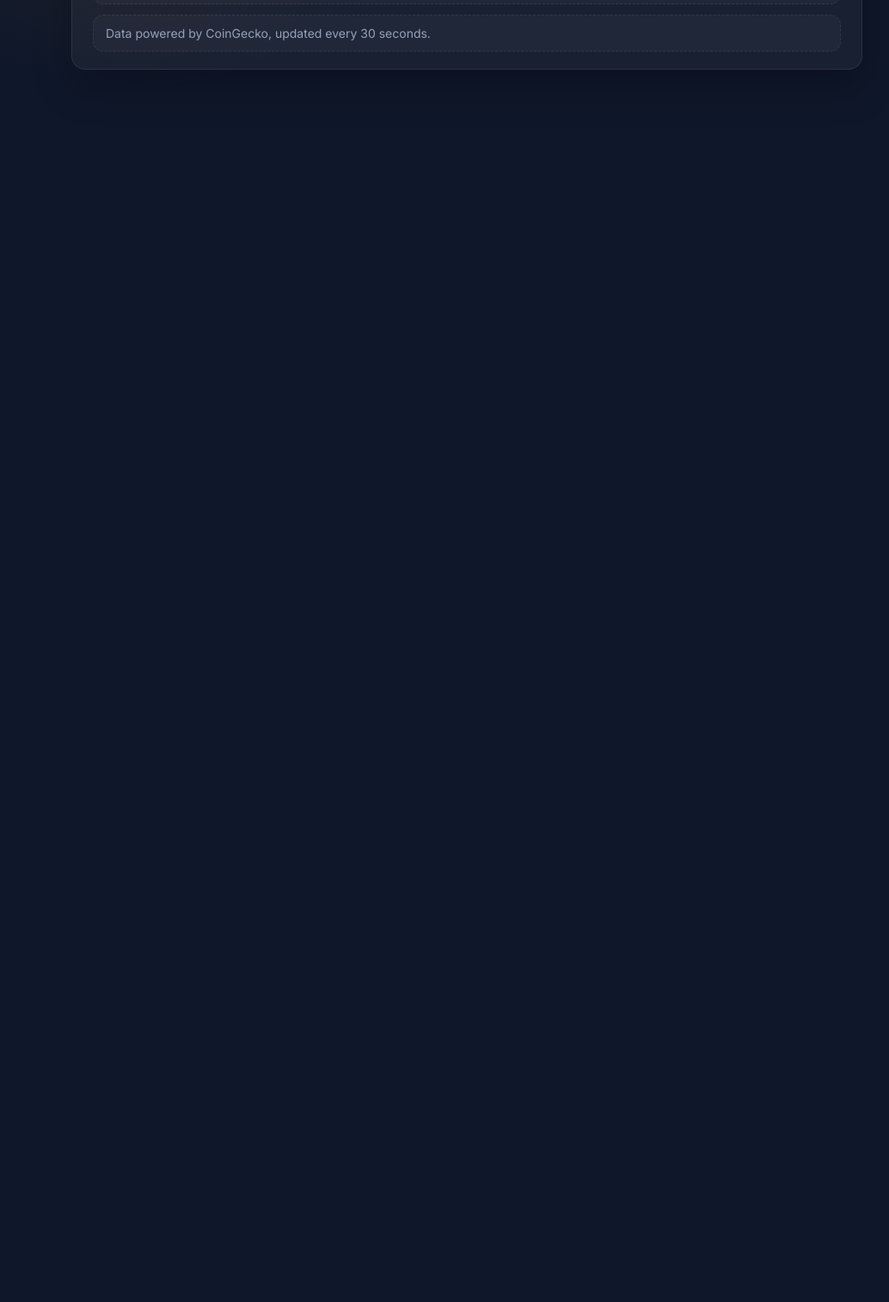
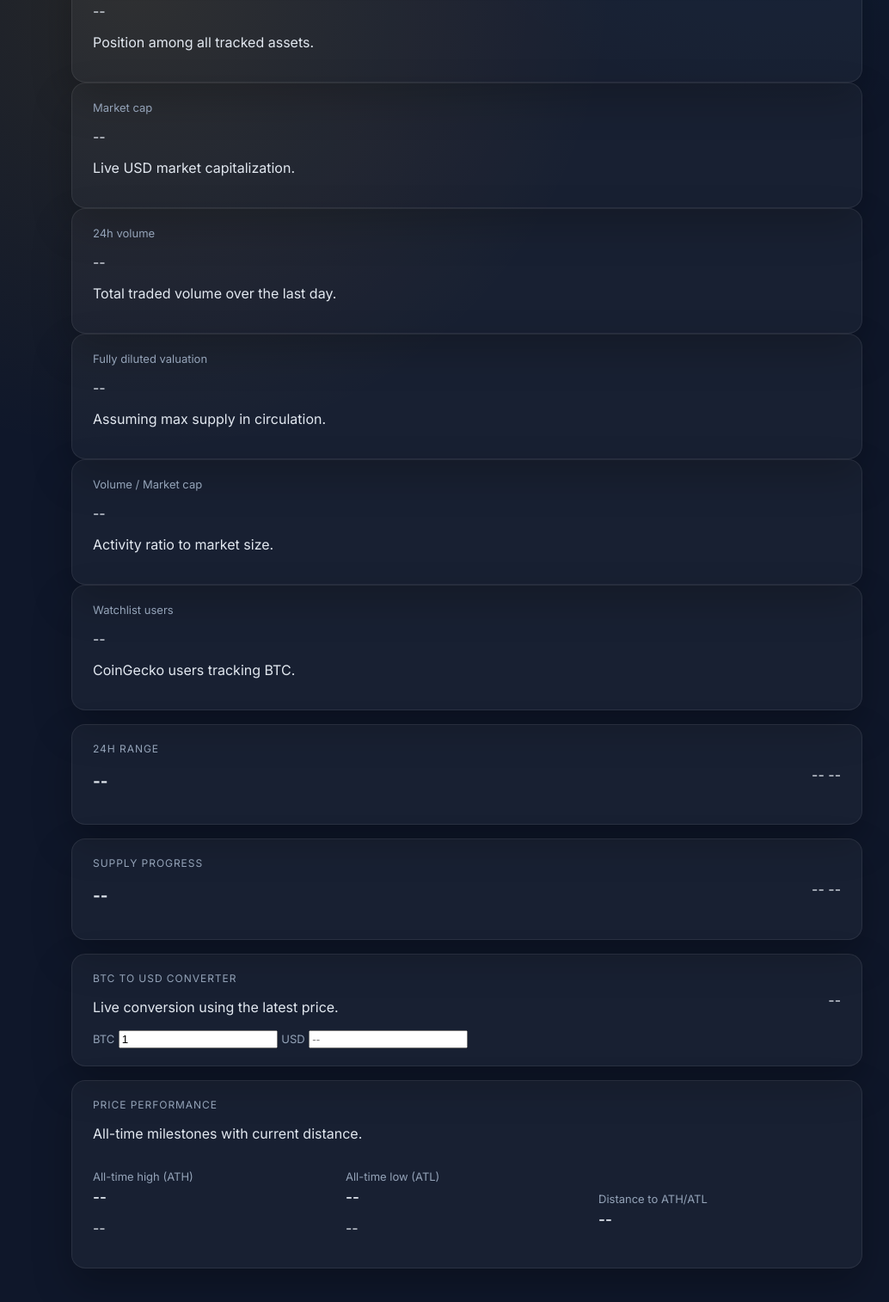
Before and after one commit to kensopro/bitcoin-outlook-app, a plain HTML site: page index.html in a window 1280 px wide. Shown: the part 414-1928 px from the top of the page at 86% size, without its empty margins (97-1131 px from the left). Before the commit the page ends 800 px from the top, so only its background shows below. Drawn offline with Linux system fonts and the light colour scheme; no server answers.

Commit message:
Update index.html

```diff
--- a/index.html
+++ b/index.html
@@ -25,35 +25,147 @@
         </div>
       </header>
 
-      <div class="alert" id="error" role="alert" aria-live="assertive" hidden></div>
-
       <main class="content">
-        <section class="card">
+        <div class="error" id="error-banner" role="alert" hidden></div>
+        <section class="card price-card">
           <div class="card-header">
             <div>
               <p class="eyebrow">Current price</p>
               <h2 class="price" id="price">--</h2>
+              <p class="subtle" id="price-direction">The next update will show the latest movement.</p>
             </div>
-            <div class="change" id="change">--</div>
+            <div class="side-column">
+              <div class="change" id="change">--</div>
+              <p class="label" id="updated">--</p>
+              <div class="actions">
+                <button id="refresh" type="button">Refresh now</button>
+              </div>
+            </div>
           </div>
           <div class="meta">
             <div>
-              <p class="label">Last updated</p>
-              <p class="value" id="updated">--</p>
+              <p class="label">Last updated (local time)</p>
+              <p class="value" id="updated-detailed">--</p>
             </div>
             <div>
               <p class="label">Previous price</p>
               <p class="value" id="previous">--</p>
             </div>
-            <div class="actions">
-              <button id="refresh" type="button">Refresh now</button>
+            <div>
+              <p class="label">Refresh cadence</p>
+              <p class="value">Every 15 seconds with manual refresh available.</p>
             </div>
           </div>
         </section>
 
-        <section class="card highlights" aria-live="polite">
-          <div class="highlight" id="direction">The next update will show the latest movement.</div>
-          <div class="highlight">Data powered by CoinGecko, updated every 30 seconds.</div>
+        <section class="stats-grid" aria-live="polite">
+          <article class="card stat">
+            <p class="label">Market cap rank</p>
+            <p class="stat-value" id="rank">--</p>
+            <p class="subtle">Position among all tracked assets.</p>
+          </article>
+          <article class="card stat">
+            <p class="label">Market cap</p>
+            <p class="stat-value" id="market-cap">--</p>
+            <p class="subtle">Live USD market capitalization.</p>
+          </article>
+          <article class="card stat">
+            <p class="label">24h volume</p>
+            <p class="stat-value" id="volume">--</p>
+            <p class="subtle">Total traded volume over the last day.</p>
+          </article>
+          <article class="card stat">
+            <p class="label">Fully diluted valuation</p>
+            <p class="stat-value" id="fdv">--</p>
+            <p class="subtle">Assuming max supply in circulation.</p>
+          </article>
+          <article class="card stat">
+            <p class="label">Volume / Market cap</p>
+            <p class="stat-value" id="vol-mc">--</p>
+            <p class="subtle">Activity ratio to market size.</p>
+          </article>
+          <article class="card stat">
+            <p class="label">Watchlist users</p>
+            <p class="stat-value" id="watchlist">--</p>
+            <p class="subtle">CoinGecko users tracking BTC.</p>
+          </article>
+        </section>
+
+        <section class="card range-card">
+          <div class="card-header">
+            <div>
+              <p class="eyebrow">24h range</p>
+              <h3 class="range-label" id="range-label">--</h3>
+            </div>
+            <div class="range-values">
+              <span id="low-24h">--</span>
+              <span id="high-24h">--</span>
+            </div>
+          </div>
+          <div class="bar" aria-hidden="true">
+            <div class="bar-fill" id="range-fill"></div>
+          </div>
+        </section>
+
+        <section class="card range-card">
+          <div class="card-header">
+            <div>
+              <p class="eyebrow">Supply progress</p>
+              <h3 class="range-label" id="supply-label">--</h3>
+            </div>
+            <div class="range-values">
+              <span id="circulating">--</span>
+              <span id="max-supply">--</span>
+            </div>
+          </div>
+          <div class="bar" aria-hidden="true">
+            <div class="bar-fill" id="supply-fill"></div>
+          </div>
+        </section>
+
+        <section class="card converter">
+          <div class="card-header">
+            <div>
+              <p class="eyebrow">BTC to USD converter</p>
+              <p class="subtle">Live conversion using the latest price.</p>
+            </div>
+            <div class="pill" id="converter-price">--</div>
+          </div>
+          <div class="converter-grid">
+            <label class="field">
+              <span class="label">BTC</span>
+              <input id="btc-input" type="number" step="0.00000001" min="0" placeholder="1" value="1">
+            </label>
+            <label class="field">
+              <span class="label">USD</span>
+              <input id="usd-input" type="number" step="0.01" min="0" placeholder="--">
+            </label>
+          </div>
+        </section>
+
+        <section class="card performance">
+          <div class="card-header">
+            <div>
+              <p class="eyebrow">Price performance</p>
+              <p class="subtle">All-time milestones with current distance.</p>
+            </div>
+          </div>
+          <div class="meta">
+            <div>
+              <p class="label">All-time high (ATH)</p>
+              <p class="value" id="ath">--</p>
+              <p class="subtle" id="ath-date">--</p>
+            </div>
+            <div>
+              <p class="label">All-time low (ATL)</p>
+              <p class="value" id="atl">--</p>
+              <p class="subtle" id="atl-date">--</p>
+            </div>
+            <div>
+              <p class="label">Distance to ATH/ATL</p>
+              <p class="value" id="distance">--</p>
+            </div>
+          </div>
         </section>
       </main>
     </div>
```
